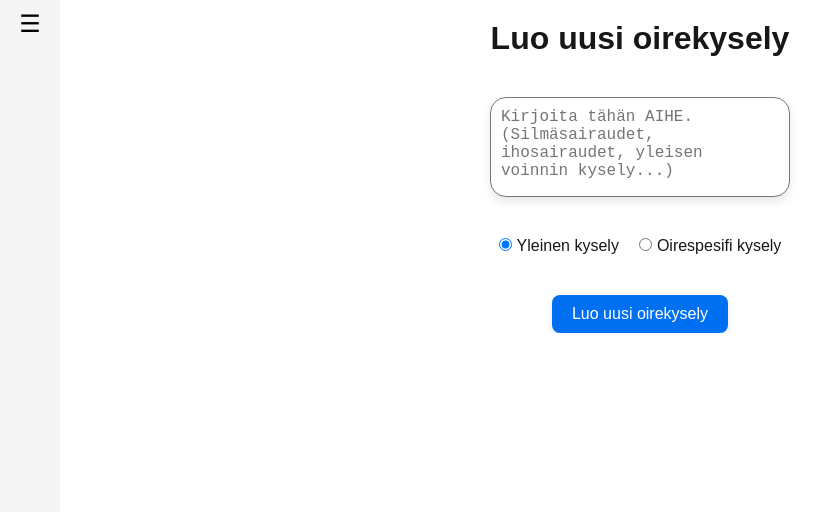
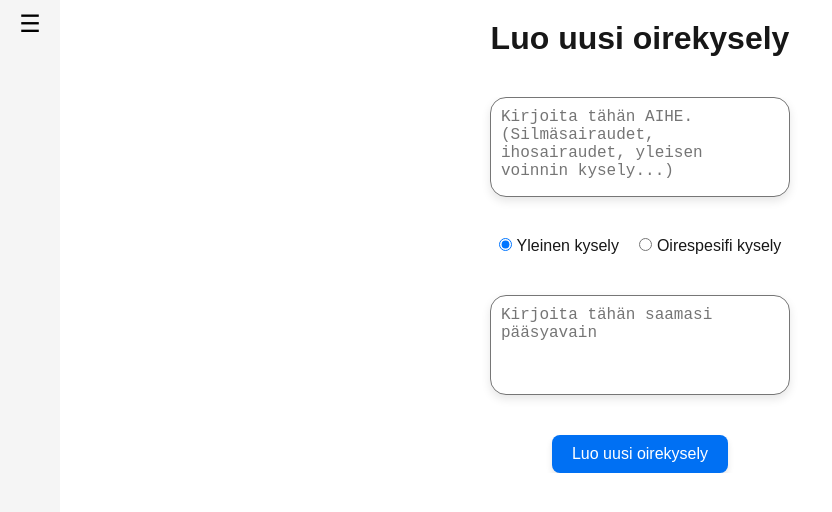
Before and after one commit to Ai-health-demos/oirekartoittaja, a Next.js app in the folder oirekartoittaja/: page /createnew in a window 1280 px wide. Shown: the top 512 px of the page, without its empty margins (0-832 px from the left). Built offline with nearby package versions, Linux system fonts and the light colour scheme.

Commit message:
Added light auth layer to apilevel in creating new questionnaires

```diff
--- a/oirekartoittaja/app/api/createquestionnaire/route.ts
+++ b/oirekartoittaja/app/api/createquestionnaire/route.ts
@@ -10,11 +10,18 @@ const sanitizeText = (input: string): string => {
 
 export async function POST(req: NextRequest) {
   try {
-    const { text, isGeneral, questionnaireCount } = await req.json();
+    const { text, isGeneral, questionnaireCount, passKey } = await req.json();
 
     if (typeof questionnaireCount === 'number' && questionnaireCount >= 20) {
       return NextResponse.json(
         { error: 'You have reached the maximum limit of 20 questionnaires.' },
+        { status: 403 }
+      );
+    }
+
+    if(passKey !== process.env.PASSKEY){
+      return NextResponse.json(
+        { error: 'Invalid passkey' },
         { status: 403 }
       );
     }
--- a/oirekartoittaja/app/createnew/page.tsx
+++ b/oirekartoittaja/app/createnew/page.tsx
@@ -4,6 +4,7 @@ import { useState } from 'react';
 
 export default function CreateNewPage() {
   const [inputValue, setInputValue] = useState<string>('');
+  const [passKey, setPassKey] = useState<string>('');
   const [text, setText] = useState('');
   const [error, setError] = useState('');
   const [success, setSuccess] = useState('');
@@ -25,7 +26,7 @@ export default function CreateNewPage() {
       const res = await fetch('/api/createquestionnaire', {
         method: 'POST',
         headers: { 'Content-Type': 'application/json' },
-        body: JSON.stringify({ text: inputValue, isGeneral, questionnaireCount }),
+        body: JSON.stringify({ text: inputValue, isGeneral, questionnaireCount, passKey }),
       });
 
       const result = await res.json();
@@ -81,6 +82,13 @@ export default function CreateNewPage() {
           </label>
         </div>
 
+        <textarea
+          className="centered-box"
+          value={passKey}
+          onChange={(e) => setPassKey(e.target.value)}
+          placeholder="Kirjoita tähän saamasi pääsyavain"
+        />
+
         <button className="create-button" type="submit" disabled={loading}>
           Luo uusi oirekysely
         </button>
```
